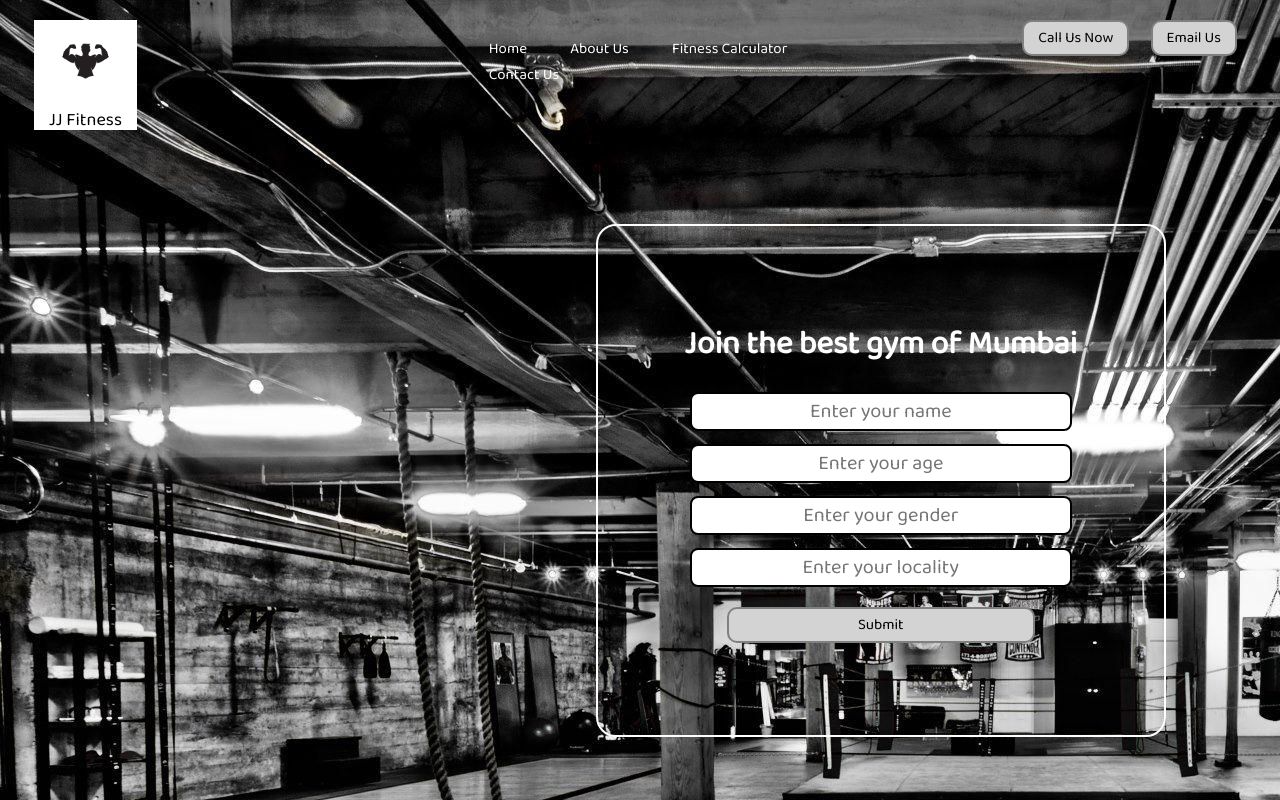
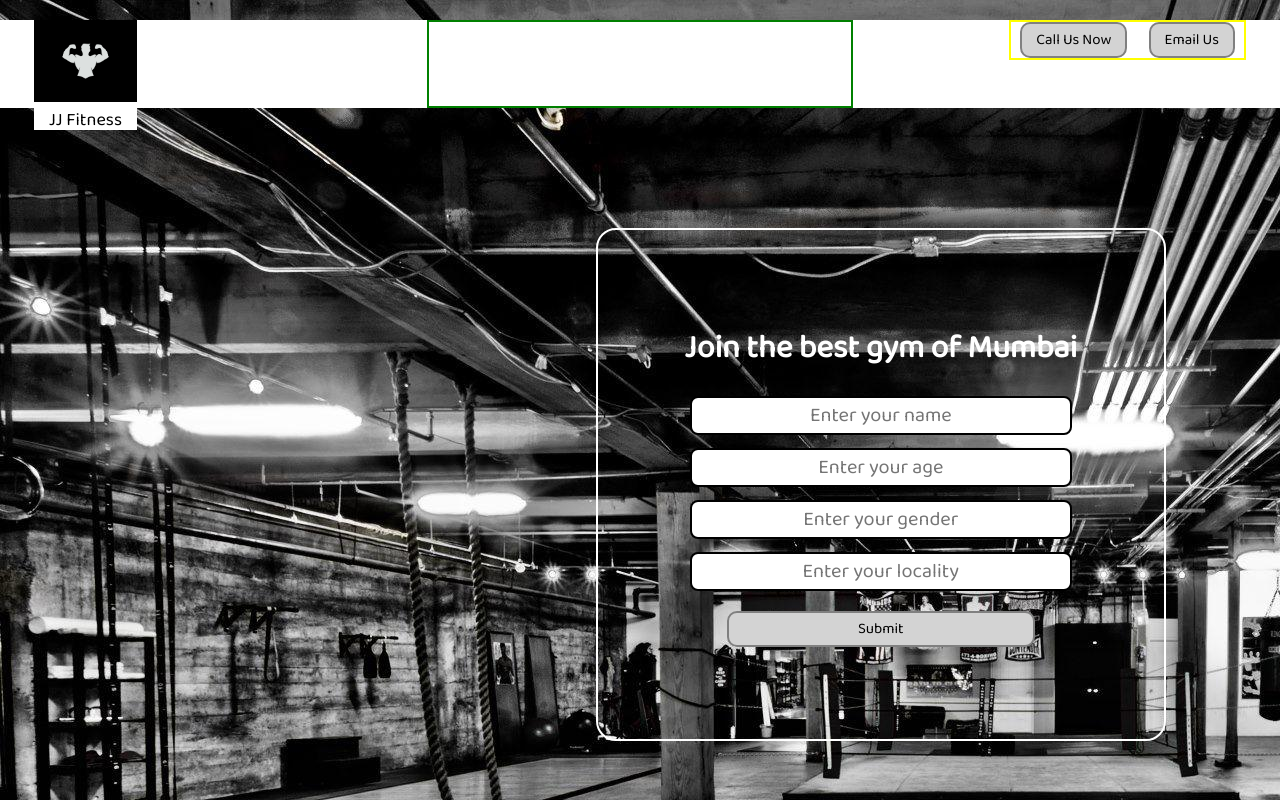
Before and after one commit to jjlearner/jjgym, a plain HTML site: page index.html in a window 1280 px wide. Drawn offline with Linux system fonts and the light colour scheme; files that its build step writes are made by us from their sources; files whose address does not match are found by name.

Commit message:
Update index.html

```diff
--- a/index.html
+++ b/index.html
@@ -9,20 +9,20 @@
 <link rel="stylesheet" href="css/style.css">
 <link href="https://fonts.googleapis.com/css2?family=Baloo+Bhai+2&display=swap" rel="stylesheet">
  <style>
-    /* CSS Reset */
+/*     CSS Reset */
     body{
         font-family: 'Baloo Bhai 2', cursive;
         margin: 0px;
         padding: 0px;
         background-image: url('img/wp2639566.jpg');
-        /* background-repeat:no-repeat; */
+        background-repeat:no-repeat;
         color: black;
 
     }
 
-    /* .header {
+    .header {
         background-color: white;
-    } */
+    }
 
      .left{
         display: inline-block;
@@ -34,7 +34,7 @@
 
      .left img{
         width: 103px;
-        /* filter: invert(100%); */
+        filter: invert(100%);
     }
 
     .left div {
@@ -46,7 +46,7 @@
         display: block;
         width: 33%;
         margin: 20px auto;
-        /* border: 2px solid green; */
+        border: 2px solid green;
      }
 
     .right {
@@ -54,7 +54,7 @@
         right:34px;
         top: 20px;
         display: inline-block;
-        /* border: 2px solid yellow; */
+        border: 2px solid yellow;
      }
 
     .navbar {
```
Lines whose indentation alone changed are shown as unchanged.
